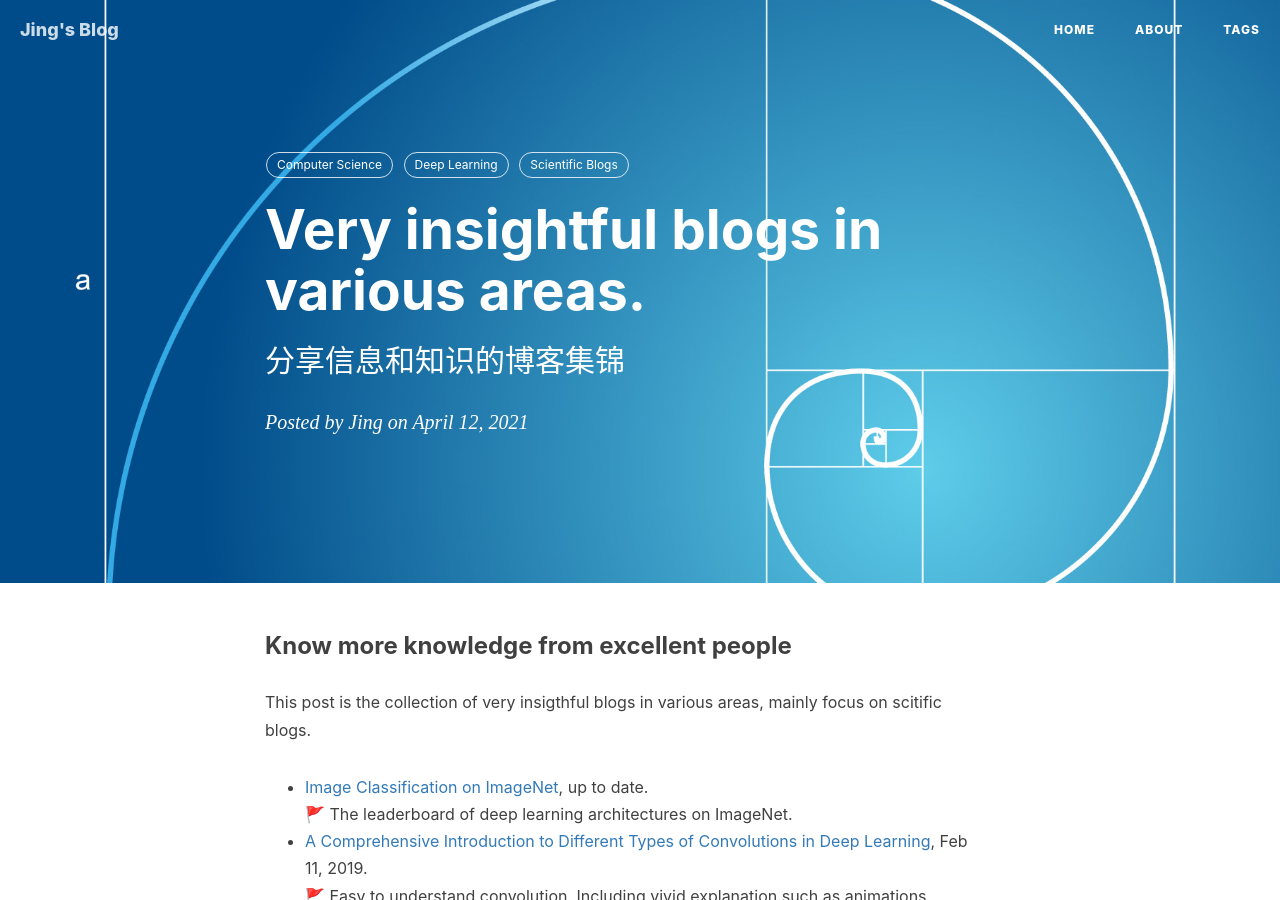
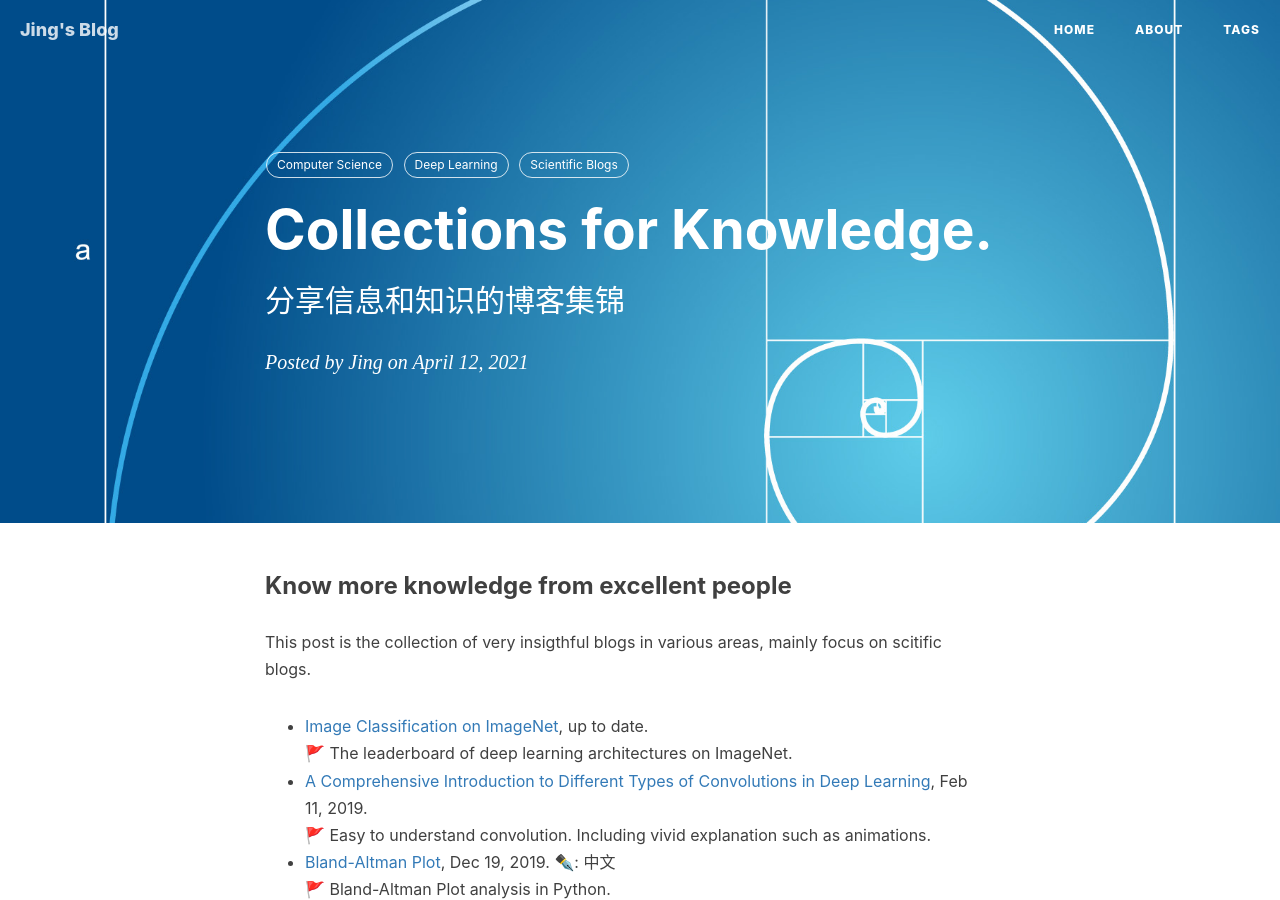
Before and after one commit to jizhang02/jizhang02.github.io, a Jekyll site: the page built from _posts/2021-04-12-website-blogs.markdown, in a window 1280 px wide and 900 px high. Built offline with Jekyll 4.4.1, drawn with Linux system fonts in a browser that asks for light colours; nearby versions of some CDN libraries; a script that is not in the unit is left out; comment, search, counter and statistics services are not loaded.

Commit message:
Update 2021-04-12-website-blogs.markdown

```diff
--- a/_posts/2021-04-12-website-blogs.markdown
+++ b/_posts/2021-04-12-website-blogs.markdown
@@ -1,6 +1,6 @@
 ---
 layout:     post
-title:      "Very insightful blogs in various areas."
+title:      "Collections for Knowledge."
 subtitle: "分享信息和知识的博客集锦"
 date:       2021-04-12 16:03:00
 author:     "Jing"
```
